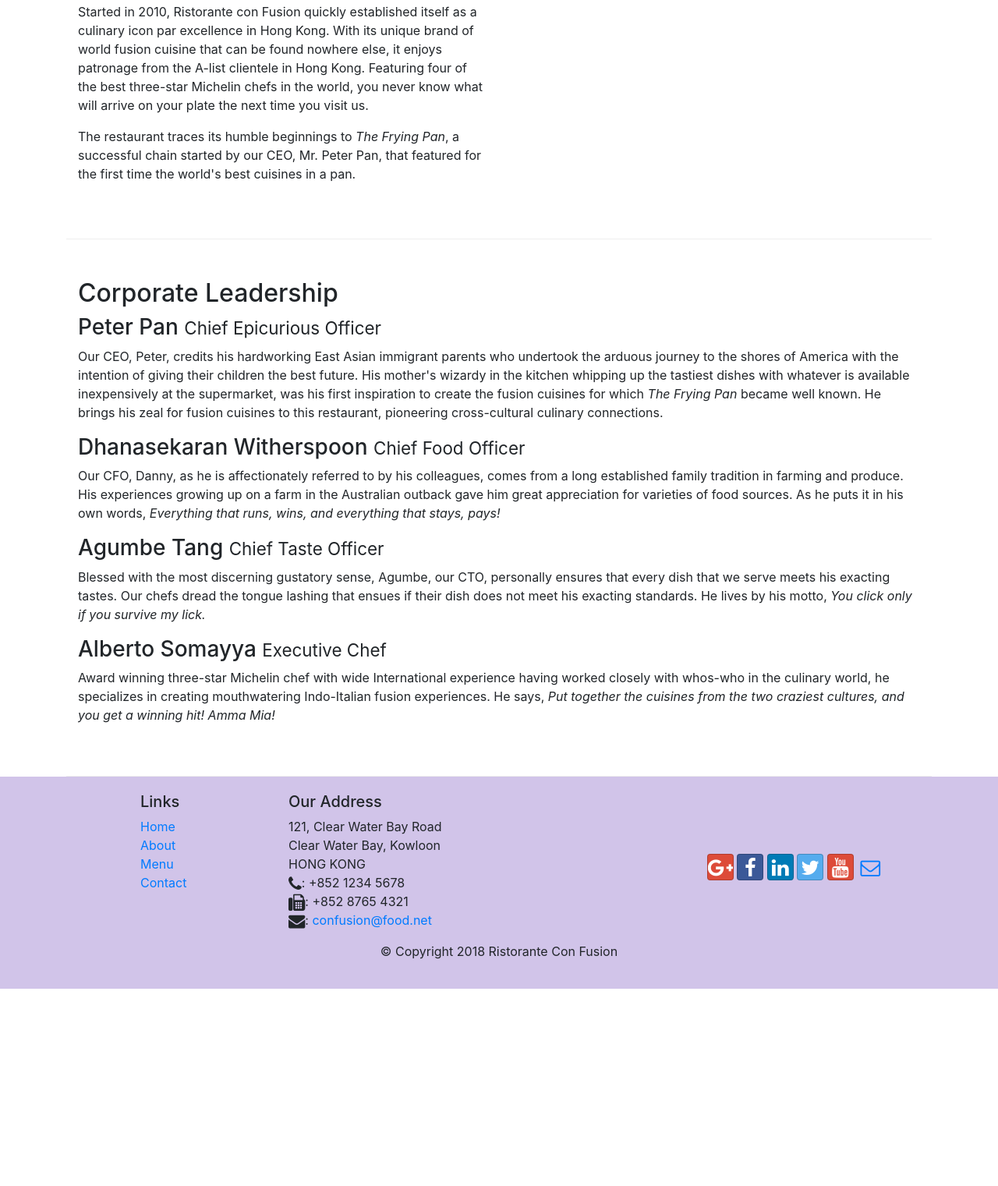
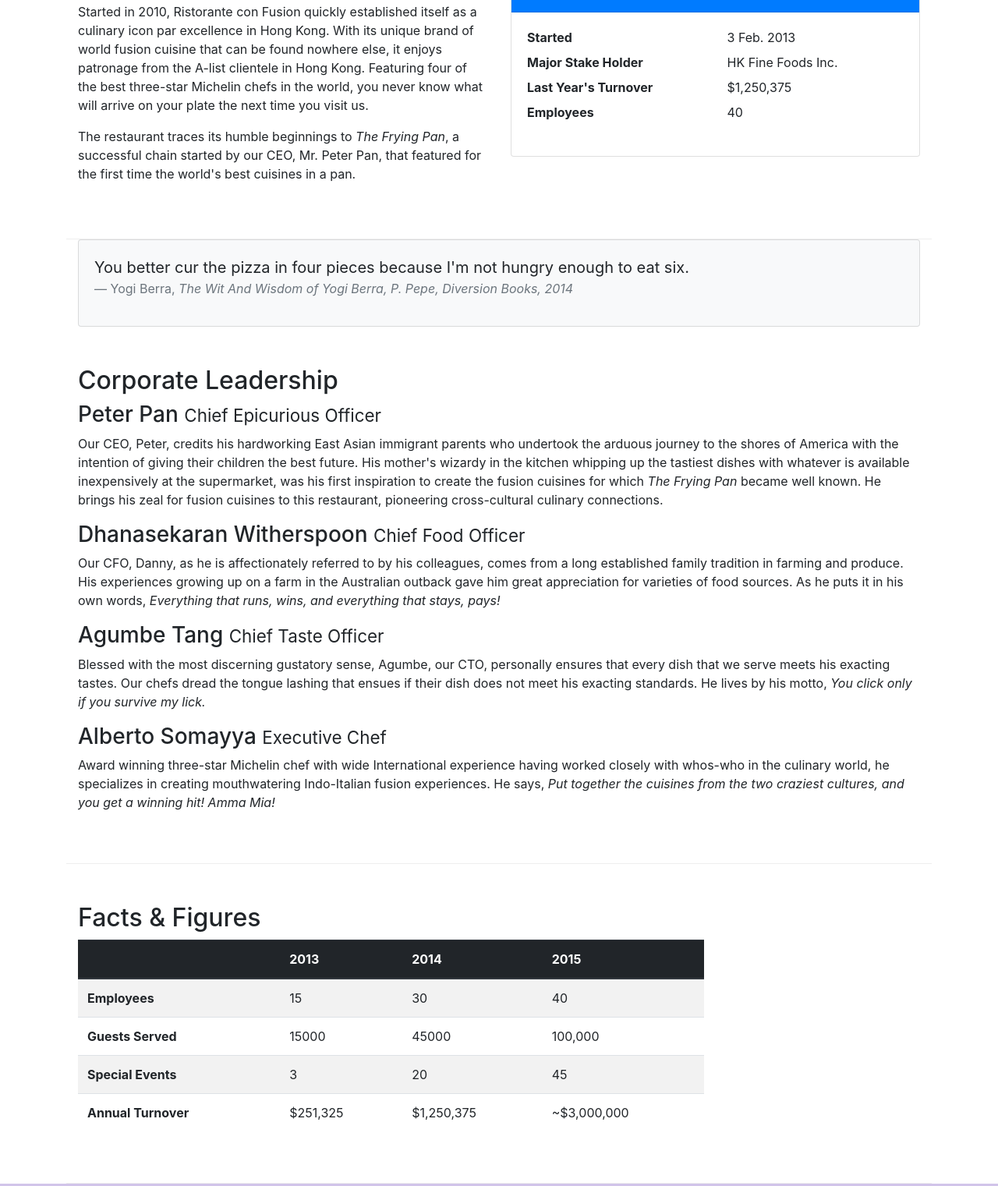
Before and after one commit to LuisLVar/Bootstrap4, a website: page conFusion/aboutus.html in a window 1280 px wide. Shown: the part 558-2079 px from the top of the page at 78% size. Before the commit the page ends 1826 px from the top, so only its background shows below. Drawn offline with nearby package versions, Linux system fonts and the light colour scheme.

Commit message:
Tables and Cards

```diff
--- a/conFusion/aboutus.html
+++ b/conFusion/aboutus.html
@@ -83,7 +83,34 @@
                 <p>The restaurant traces its humble beginnings to <em>The Frying Pan</em>, a successful chain started by
                     our CEO, Mr. Peter Pan, that featured for the first time the world's best cuisines in a pan.</p>
             </div>
-            <div>
+            <div class="col-12 col-sm-6">
+                <div class="card">
+                    <h3 class="card-header bg-primary text-white">Facts At a Glance</h3>
+                    <div class="card-body">
+                        <dl class="row">
+                            <dt class="col-6">Started</dt>
+                            <dd class="col-6">3 Feb. 2013</dd>
+                            <dt class="col-6">Major Stake Holder</dt>
+                            <dd class="col-6">HK Fine Foods Inc.</dd>
+                            <dt class="col-6">Last Year's Turnover</dt>
+                            <dd class="col-6">$1,250,375</dd>
+                            <dt class="col-6">Employees</dt>
+                            <dd class="col-6">40</dd>
+                        </dl>
+                    </div>
+                </div>
+            </div>
+        </div>
+        <div class="col-12">
+            <div class="card card-body bg-light">
+                <blockquote class="blockquote">
+                    <p class="mb-0">You better cur the pizza in four pieces because
+                        I'm not hungry enough to eat six.
+                    </p>
+                    <footer class="blockquote-footer">Yogi Berra,
+                        <cite title="Source Title"> The Wit And Wisdom of Yogi Berra, P. Pepe, Diversion Books, 2014</cite>
+                    </footer>
+                </blockquote>
             </div>
         </div>
 
@@ -115,7 +142,52 @@
                         winning hit! Amma Mia!</em></p>
             </div>
         </div>
+        <div class="row row-content">
+            <div class="col-12 col-sm-9">
+                <h2>Facts &amp; Figures</h2>
+                <div class="table-responsive">
+                    <table class="table table-striped">
+                        <thead class="thead-dark">
+                            <tr>
+                                <th>&nbsp;</th>
+                                <th>2013</th>
+                                <th>2014</th>
+                                <th>2015</th>
+                            </tr>
+                        </thead>
+                        <tbody>
+                            <tr>
+                                <th>Employees</th>
+                                <td>15</td>
+                                <td>30</td>
+                                <td>40</td>
+                            </tr>
+                            <tr>
+                                <th>Guests Served</th>
+                                <td>15000</td>
+                                <td>45000</td>
+                                <td>100,000</td>
+                            </tr>
+                            <tr>
+                                <th>Special Events</th>
+                                <td>3</td>
+                                <td>20</td>
+                                <td>45</td>
+                            </tr>
+                            <tr>
+                                <th>Annual Turnover</th>
+                                <td>$251,325</td>
+                                <td>$1,250,375</td>
+                                <td>~$3,000,000</td>
+                            </tr>
+                        </tbody>
+                    </table>
+                </div>
+            </div>
+            <div class="col-12 col-sm-3">
 
+            </div>
+        </div>
     </div>
 
     <footer class="footer">
```
